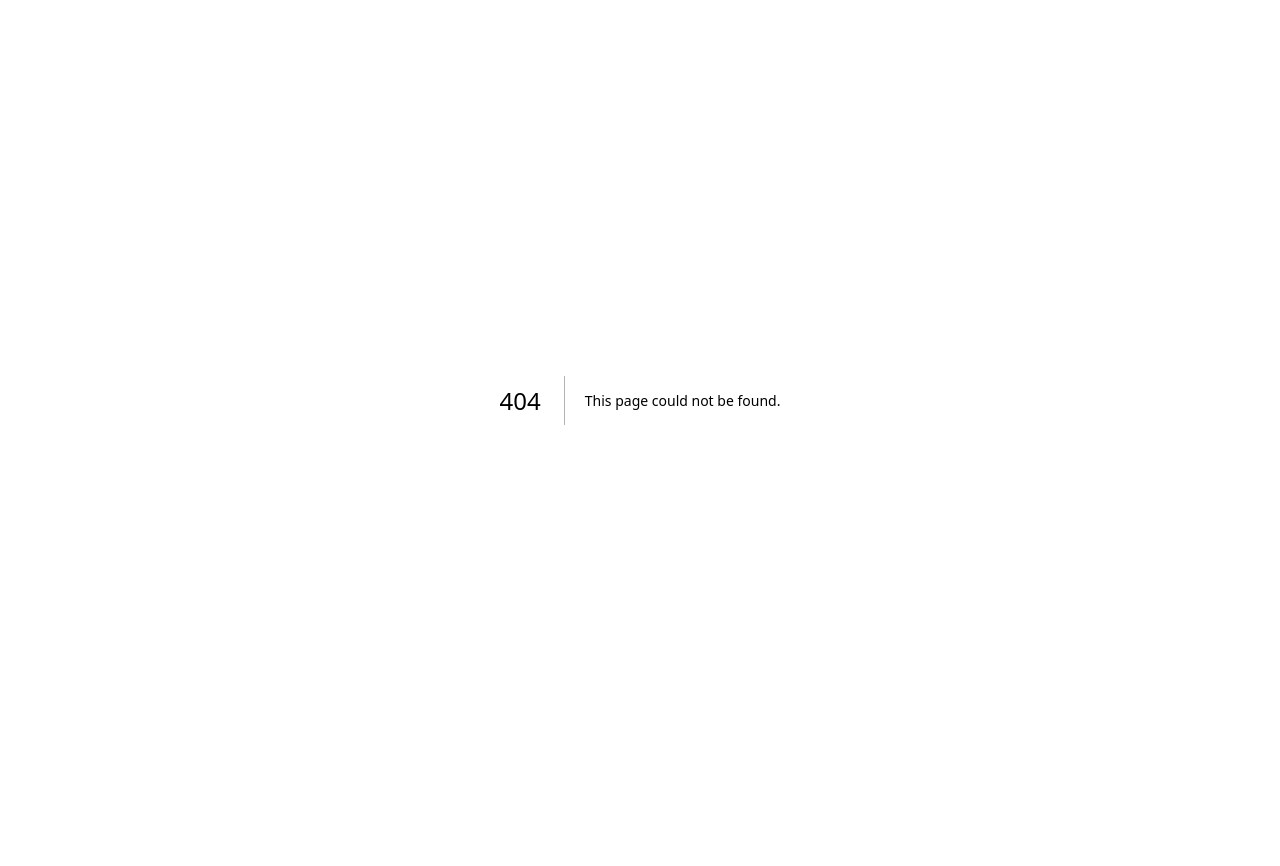
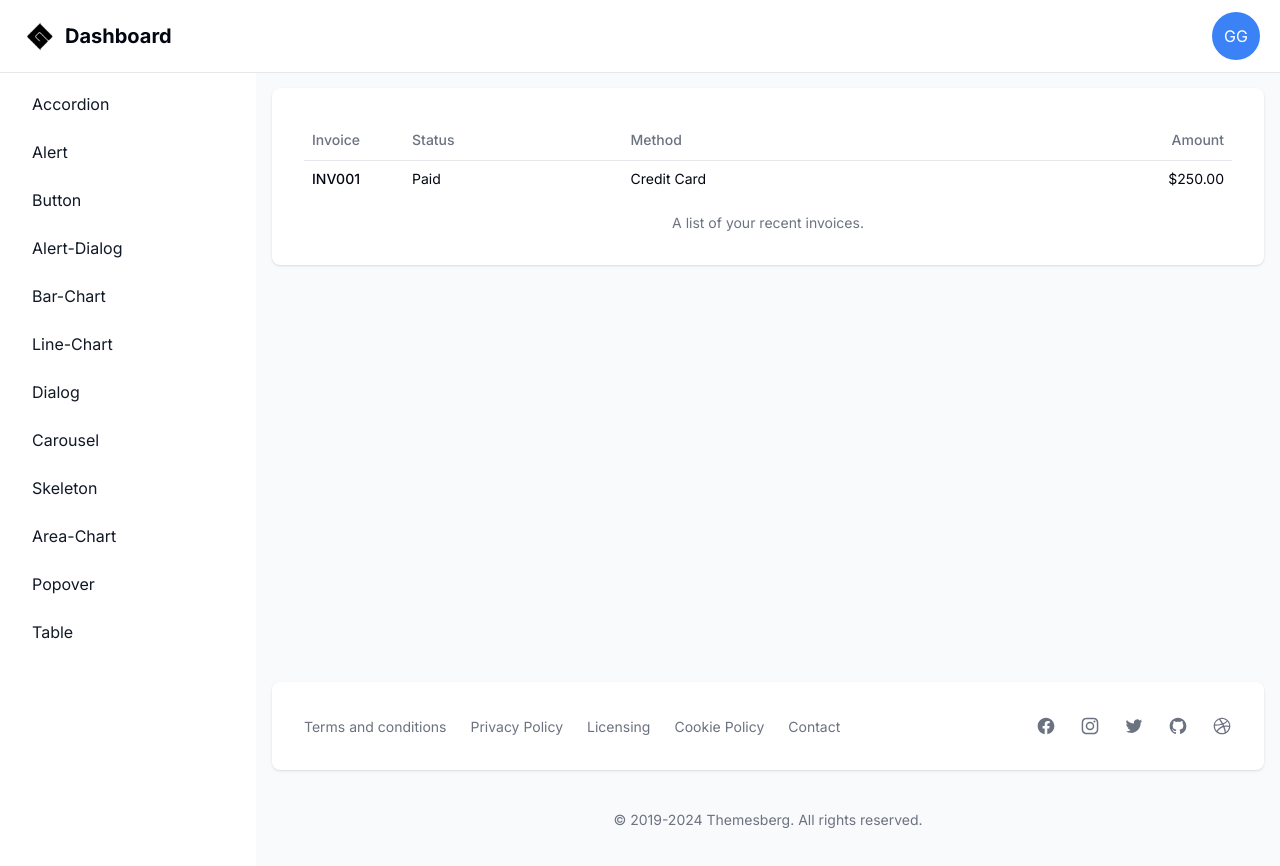
Before and after one commit to GonzaloGC/dashboard-next, a Next.js app: page /dashboard/table in a window 1280 px wide. Before the commit this address had no page. Shown: the top 866 px of the page. Before the commit the page ends 800 px from the top, so only its background shows below. Built offline with nearby package versions, Linux system fonts and the light colour scheme.

Commit message:
added table component

```diff
--- a/src/app/dashboard/layout.tsx
+++ b/src/app/dashboard/layout.tsx
@@ -15,6 +15,7 @@
   { name: "skeleton", href: "skeleton" },
   { name: "area-chart", href: "area-chart" },
   { name: "popover", href: "popover" },
+  { name: "table", href: "table" },
 ];
 
 export default function DashboardLayout({
--- /dev/null
+++ b/src/app/dashboard/table/page.tsx
@@ -0,0 +1,35 @@
+import {
+  Table,
+  TableBody,
+  TableCaption,
+  TableCell,
+  TableHead,
+  TableHeader,
+  TableRow,
+} from "@/components/ui/table"
+
+export default function Page() {
+  return (
+    <div>
+<Table>
+  <TableCaption>A list of your recent invoices.</TableCaption>
+  <TableHeader>
+    <TableRow>
+      <TableHead className="w-[100px]">Invoice</TableHead>
+      <TableHead>Status</TableHead>
+      <TableHead>Method</TableHead>
+      <TableHead className="text-right">Amount</TableHead>
+    </TableRow>
+  </TableHeader>
+  <TableBody>
+    <TableRow>
+      <TableCell className="font-medium">INV001</TableCell>
+      <TableCell>Paid</TableCell>
+      <TableCell>Credit Card</TableCell>
+      <TableCell className="text-right">$250.00</TableCell>
+    </TableRow>
+  </TableBody>
+</Table>
+</div>
+  );
+}
--- /dev/null
+++ b/src/components/ui/table.tsx
@@ -0,0 +1,120 @@
+import * as React from "react"
+
+import { cn } from "@/lib/utils"
+
+const Table = React.forwardRef<
+  HTMLTableElement,
+  React.HTMLAttributes<HTMLTableElement>
+>(({ className, ...props }, ref) => (
+  <div className="relative w-full overflow-auto">
+    <table
+      ref={ref}
+      className={cn("w-full caption-bottom text-sm", className)}
+      {...props}
+    />
+  </div>
+))
+Table.displayName = "Table"
+
+const TableHeader = React.forwardRef<
+  HTMLTableSectionElement,
+  React.HTMLAttributes<HTMLTableSectionElement>
+>(({ className, ...props }, ref) => (
+  <thead ref={ref} className={cn("[&_tr]:border-b", className)} {...props} />
+))
+TableHeader.displayName = "TableHeader"
+
+const TableBody = React.forwardRef<
+  HTMLTableSectionElement,
+  React.HTMLAttributes<HTMLTableSectionElement>
+>(({ className, ...props }, ref) => (
+  <tbody
+    ref={ref}
+    className={cn("[&_tr:last-child]:border-0", className)}
+    {...props}
+  />
+))
+TableBody.displayName = "TableBody"
+
+const TableFooter = React.forwardRef<
+  HTMLTableSectionElement,
+  React.HTMLAttributes<HTMLTableSectionElement>
+>(({ className, ...props }, ref) => (
+  <tfoot
+    ref={ref}
+    className={cn(
+      "border-t bg-muted/50 font-medium [&>tr]:last:border-b-0",
+      className
+    )}
+    {...props}
+  />
+))
+TableFooter.displayName = "TableFooter"
+
+const TableRow = React.forwardRef<
+  HTMLTableRowElement,
+  React.HTMLAttributes<HTMLTableRowElement>
+>(({ className, ...props }, ref) => (
+  <tr
+    ref={ref}
+    className={cn(
+      "border-b transition-colors hover:bg-muted/50 data-[state=selected]:bg-muted",
+      className
+    )}
+    {...props}
+  />
+))
+TableRow.displayName = "TableRow"
+
+const TableHead = React.forwardRef<
+  HTMLTableCellElement,
+  React.ThHTMLAttributes<HTMLTableCellElement>
+>(({ className, ...props }, ref) => (
+  <th
+    ref={ref}
+    className={cn(
+      "h-10 px-2 text-left align-middle font-medium text-muted-foreground [&:has([role=checkbox])]:pr-0 [&>[role=checkbox]]:translate-y-[2px]",
+      className
+    )}
+    {...props}
+  />
+))
+TableHead.displayName = "TableHead"
+
+const TableCell = React.forwardRef<
+  HTMLTableCellElement,
+  React.TdHTMLAttributes<HTMLTableCellElement>
+>(({ className, ...props }, ref) => (
+  <td
+    ref={ref}
+    className={cn(
+      "p-2 align-middle [&:has([role=checkbox])]:pr-0 [&>[role=checkbox]]:translate-y-[2px]",
+      className
+    )}
+    {...props}
+  />
+))
+TableCell.displayName = "TableCell"
+
+const TableCaption = React.forwardRef<
+  HTMLTableCaptionElement,
+  React.HTMLAttributes<HTMLTableCaptionElement>
+>(({ className, ...props }, ref) => (
+  <caption
+    ref={ref}
+    className={cn("mt-4 text-sm text-muted-foreground", className)}
+    {...props}
+  />
+))
+TableCaption.displayName = "TableCaption"
+
+export {
+  Table,
+  TableHeader,
+  TableBody,
+  TableFooter,
+  TableHead,
+  TableRow,
+  TableCell,
+  TableCaption,
+}
```
